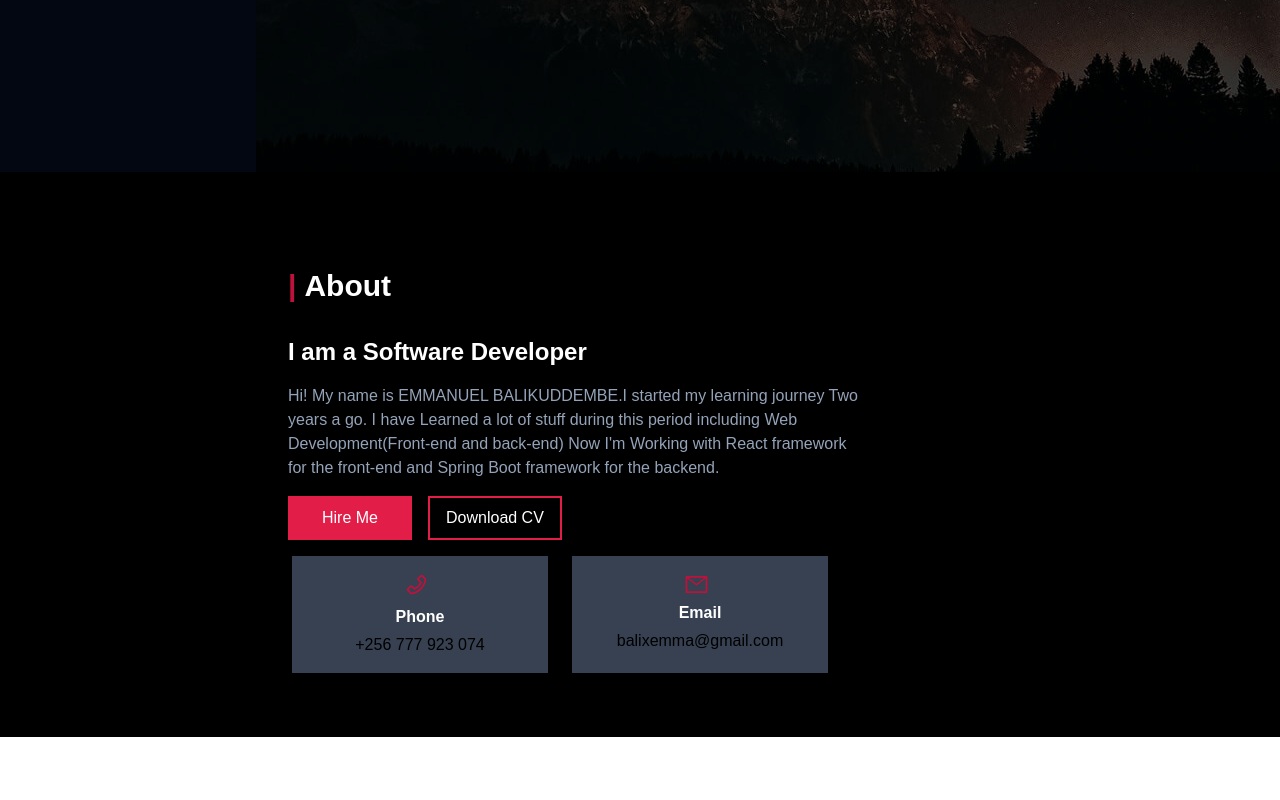
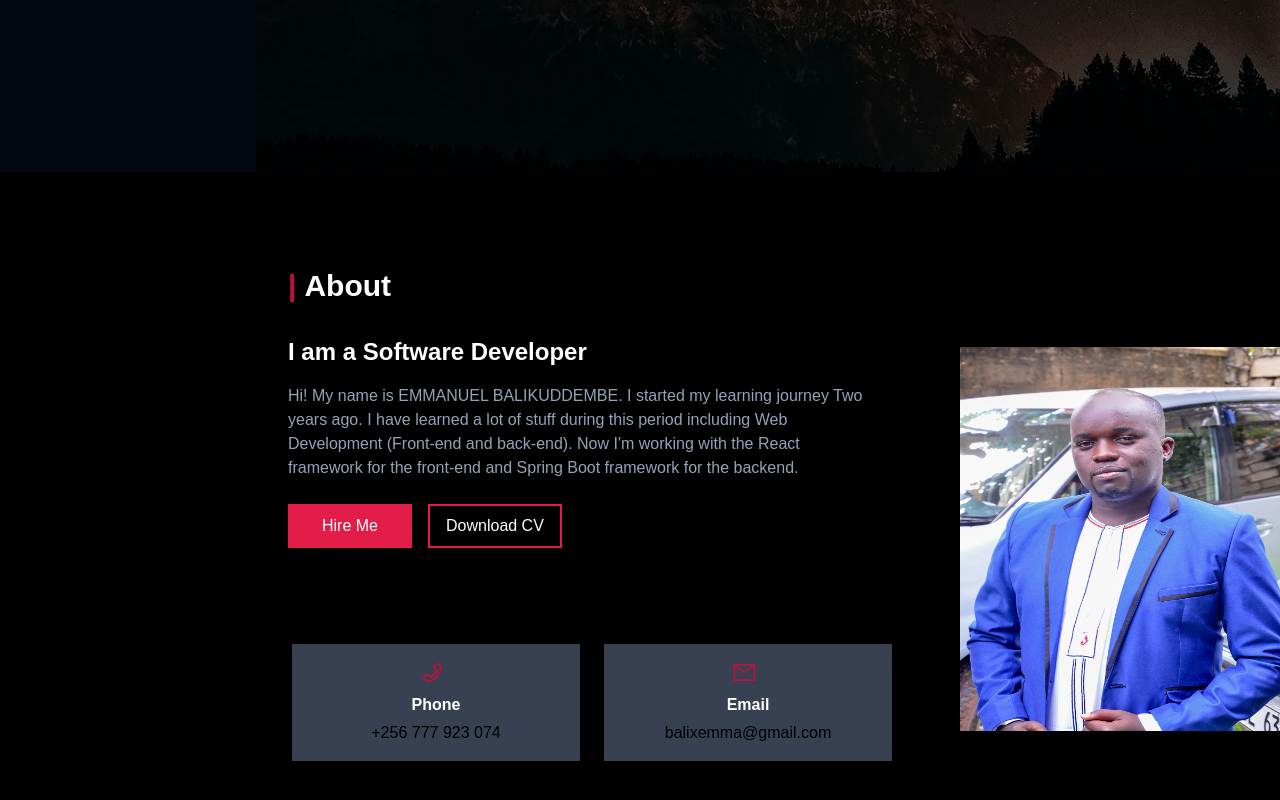
Before and after one commit to Balikuddembe/portfolio, a Next.js app: page / in a window 1280 px wide. Shown: the part 628-1428 px from the top of the page. Before the commit the page ends 1365 px from the top, so only its background shows below. Built offline with nearby package versions, Linux system fonts and the light colour scheme.

Commit message:
Add tw-styling to the about section

```diff
--- a/components/About.js
+++ b/components/About.js
@@ -1,52 +1,44 @@
 import React from "react";
 import Link from "next/link";
-import {AiOutlinePhone, AiOutlineMail, HiOutlineMail} from "react-icons/ai"
+import { AiOutlinePhone, AiOutlineMail } from "react-icons/ai";
 
 const About = () => {
   return (
-        <section className=" bg-black">
+    <section className="bg-black flex">
       <div className="ml-72">
-                <div class=" text-white pt-24 flex font-semibold space-x-2">
-                    <span className=" text-rose-700 text-3xl">|</span><h2 className=" text-3xl">About</h2>
+        <div className="text-white pt-24 flex font-semibold space-x-2">
+          <span className="text-rose-700 text-3xl">|</span>
+          <h2 className="text-3xl">About</h2>
         </div>
 
         <div className="mt-8">
-                    <h2 className=" text-2xl font-bold text-white">I am a Software Developer</h2>
+          <h2 className="text-2xl font-bold text-white">I am a Software Developer</h2>
           <p className="mt-4 max-w-xl text-slate-400">
-                        Hi! My name is EMMANUEL BALIKUDDEMBE.I started my learning journey Two years a go. I have Learned a lot of stuff
-                        during this period including Web Development(Front-end and back-end)
-                        Now I'm Working with React framework for the front-end and
-                        Spring Boot framework for the backend.
+            Hi! My name is EMMANUEL BALIKUDDEMBE. I started my learning journey Two years ago. I have learned a lot of stuff during this period including Web Development (Front-end and back-end). Now I'm working with the React framework for the front-end and Spring Boot framework for the backend.
           </p>
-                    <div className=" flex mt-4 space-x-4">
-                        <div className="px-8 py-2 bg-rose-600 text-white border-2 border-rose-600 hover:bg-gray-950 ">
-                            <Link href="" >Hire Me</Link>
+          <div className="max-w-xl flex mt-6 mb-20 space-x-4">
+            <div className="px-8 py-2 bg-rose-600 text-white border-2 border-rose-600 hover:bg-gray-950">
+              <Link href="">Hire Me</Link>
             </div>
-                        <div className=" border-2 px-4 py-2 text-white border-rose-600 hover:bg-rose-600">
+            <div className="border-2 px-4 py-2 text-white border-rose-600 hover:bg-rose-600">
               <Link href="">Download CV</Link>
             </div>
-
           </div>
         </div>
 
-                {/* <div className="flex items-center justify-end">
-                    <img src="../profile.jpg" alt="Profile Image" className=" w-60 h-80" />
-                </div> */}
-
-
-            <div className=" ml-1 flex space-x-6 text-center">
-                <div className="mt-4  bg-gray-700 w-64 py-4 mb-16 outline hover:outline-rose-700 outline-1">
-                    <div className=" pl-28 font-bold pb-2">
-                    <AiOutlinePhone size={25} className=" text-rose-700"/>
+        <div className="ml-1 flex space-x-6 text-center">
+          <div className="mt-4 bg-gray-700 w-72 py-4 mb-16 outline hover:outline-rose-700 outline-1">
+            <div className=" pl-32 font-bold pb-2">
+              <AiOutlinePhone size={25} className="text-rose-700" />
             </div>
 
             <p className="pb-1 font-bold text-white">Phone</p>
             <p>+256 777 923 074</p>
           </div>
 
-                <div className="mt-4 bg-gray-700 w-64 py-4 mb-16 outline hover:outline-rose-700 outline-1">
-                    <div className=" pl-28 pb-1">
-                    <AiOutlineMail size={25} className="text-rose-700"/>
+          <div className="mt-4 bg-gray-700 w-72 py-4 mb-16 outline hover:outline-rose-700 outline-1">
+            <div className="pl-32 pb-2">
+              <AiOutlineMail size={25} className="text-rose-700" />
             </div>
 
             <p className="pb-1 font-bold text-white">Email</p>
@@ -54,8 +46,12 @@ const About = () => {
           </div>
         </div>
       </div>
+
+      <div className="flex items-center w-1/3 justify-end">
+        <img src="../profile.jpg" alt="Profile Image" className="ml-auto w-80 h-96 mt-20" />
+      </div>
     </section>
-    )
-}
+  );
+};
 
 export default About;
```
Lines whose indentation alone changed are shown as unchanged.
